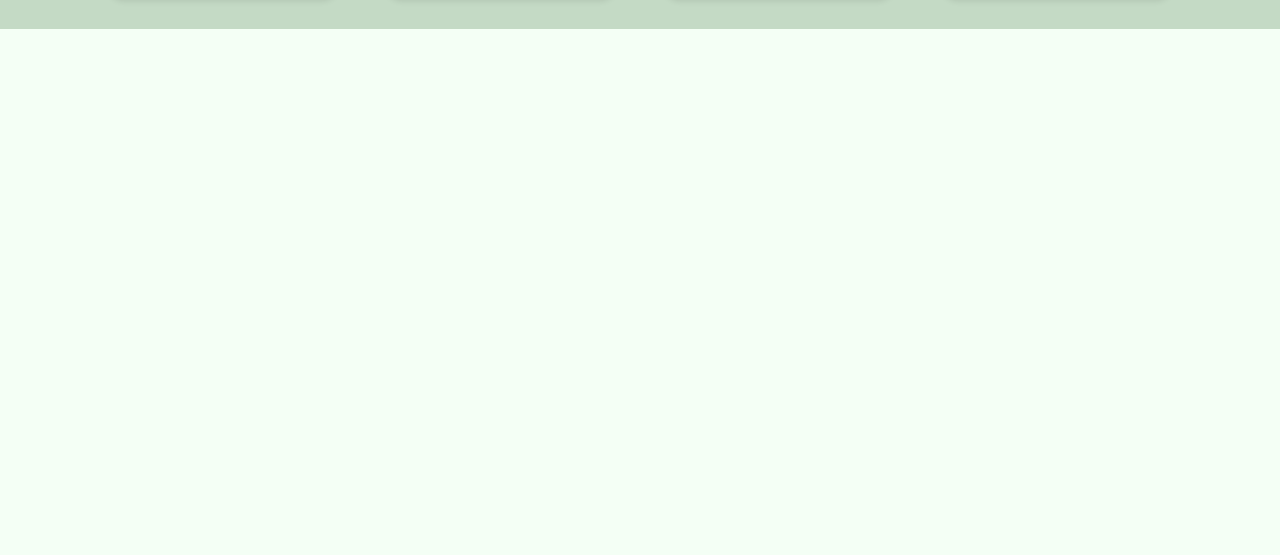
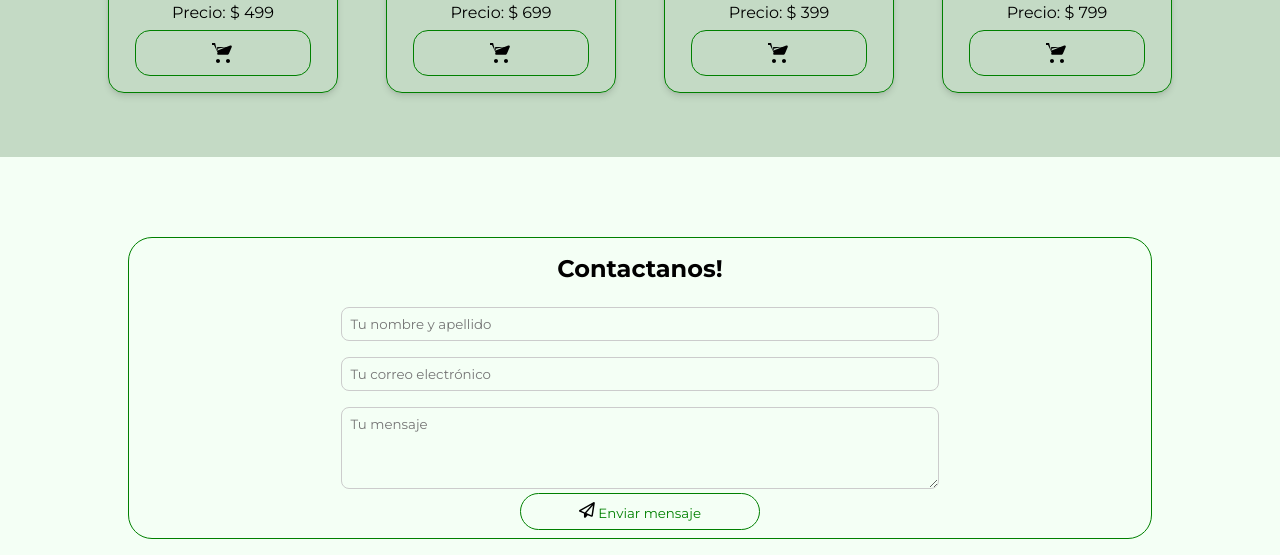
Before and after one commit to CeciliaBPerdomo/E4-ChallengeLandingPageCardsContactFooter, a plain HTML site: page index.html in a window 1280 px wide. Shown: the part 1714-2269 px from the top of the page. Before the commit the page ends 1743 px from the top, so only its background shows below. Drawn offline with Linux system fonts and the light colour scheme; a web font is replaced by a local one.

Commit message:
Contacto

```diff
--- a/assets/css/cards.css
+++ b/assets/css/cards.css
@@ -2,6 +2,8 @@
     width: 100%;
     color: black;
     background-color: rgb(196, 218, 197);
+    margin: 5rem 0;
+    padding: 2rem 0;
 }
 
 /* Titulo */
--- /dev/null
+++ b/assets/css/contacto.css
@@ -0,0 +1,73 @@
+#contacto {
+    width: 80%;
+    margin: 0 auto;
+    border: 0.01rem solid green;
+    border-radius: 1.5rem;
+    overflow: hidden;
+    background-size: cover;
+
+
+    display: flex;
+    flex-direction: column;
+    justify-content: center;
+    align-items: center;
+    align-content: center;
+
+    margin-bottom: 1rem;
+}
+
+#contacto>header {
+    display: flex;
+    padding-top: 1rem;
+}
+
+#contacto>header>h3 {
+    text-align: center;
+    align-self: center;
+    font-size: 1.5rem;
+}
+
+#formulario {
+    width: 60%;
+    text-align: center;
+    padding: 0.5rem;
+}
+
+#formulario>input {
+    width: 100%;
+    background-color: transparent;
+    padding: 0.5rem;
+    margin-top: 1rem;
+    border-radius: 0.5rem;
+    border: 1px solid #ccc;
+}
+
+
+#formulario textarea {
+    width: 100%;
+    background-color: transparent;
+    padding: 0.5rem;
+    margin-top: 1rem;
+    border-radius: 0.5rem;
+    border: 1px solid #ccc;
+}
+
+#formulario>button {
+    width: 15rem;
+    text-align: center;
+    padding: 0.5rem 1.25rem;
+    border-radius: 1.5rem;
+    border: 0.1rem solid green;
+    background-color: transparent;
+    color: green;
+}
+
+#formulario>button svg {
+    width: 8%;
+}
+
+#formulario>button:hover {
+    color: black;
+    transform: scale(1.05);
+    box-shadow: 0px 4px 10px rgba(0, 0, 0, 0.2);
+}
--- a/assets/css/styles.css
+++ b/assets/css/styles.css
@@ -12,3 +12,6 @@
 
 /* Importacion de los estilos de los productos */
 @import url('./cards.css');
+
+/* Importacion de los estilos del formulario de contacto */
+@import url('./contacto.css');
--- a/index.html
+++ b/index.html
@@ -276,6 +276,29 @@
         </ul>
 
     </section>
+
+    <!-- Contacto -->
+ <section id="contacto">
+    <header>
+        <h3>Contactanos!</h3>
+    </header>
+
+    <form id="formulario">
+        <input type="text" placeholder="Tu nombre y apellido">
+        <input type="text" placeholder="Tu correo electrónico">
+        <textarea rows="4" placeholder="Tu mensaje"></textarea>
+
+        <button>
+            <svg xmlns="http://www.w3.org/2000/svg" viewBox="0 0 512 512">
+                <path
+                    d="M16.1 260.2c-22.6 12.9-20.5 47.3 3.6 57.3L160 376l0 103.3c0 18.1 14.6 32.7 32.7 32.7c9.7 0 18.9-4.3 25.1-11.8l62-74.3 123.9 51.6c18.9 7.9 40.8-4.5 43.9-24.7l64-416c1.9-12.1-3.4-24.3-13.5-31.2s-23.3-7.5-34-1.4l-448 256zm52.1 25.5L409.7 90.6 190.1 336l1.2 1L68.2 285.7zM403.3 425.4L236.7 355.9 450.8 116.6 403.3 425.4z" />
+            </svg>
+            Enviar mensaje
+        </button>
+    </form>
+</section>
+
+    <!-- Footer -->
 </body>
 
 </html>
```
